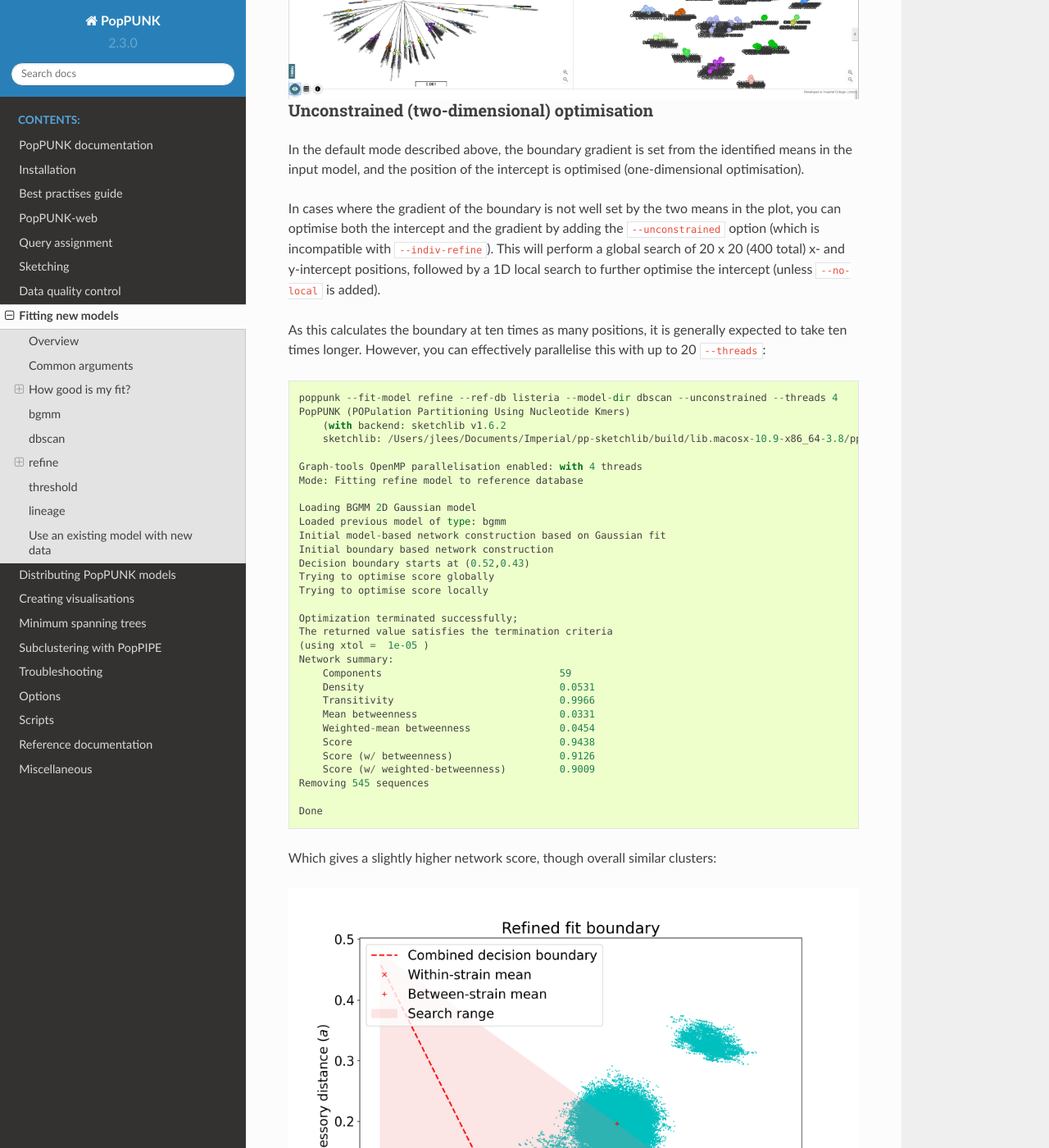
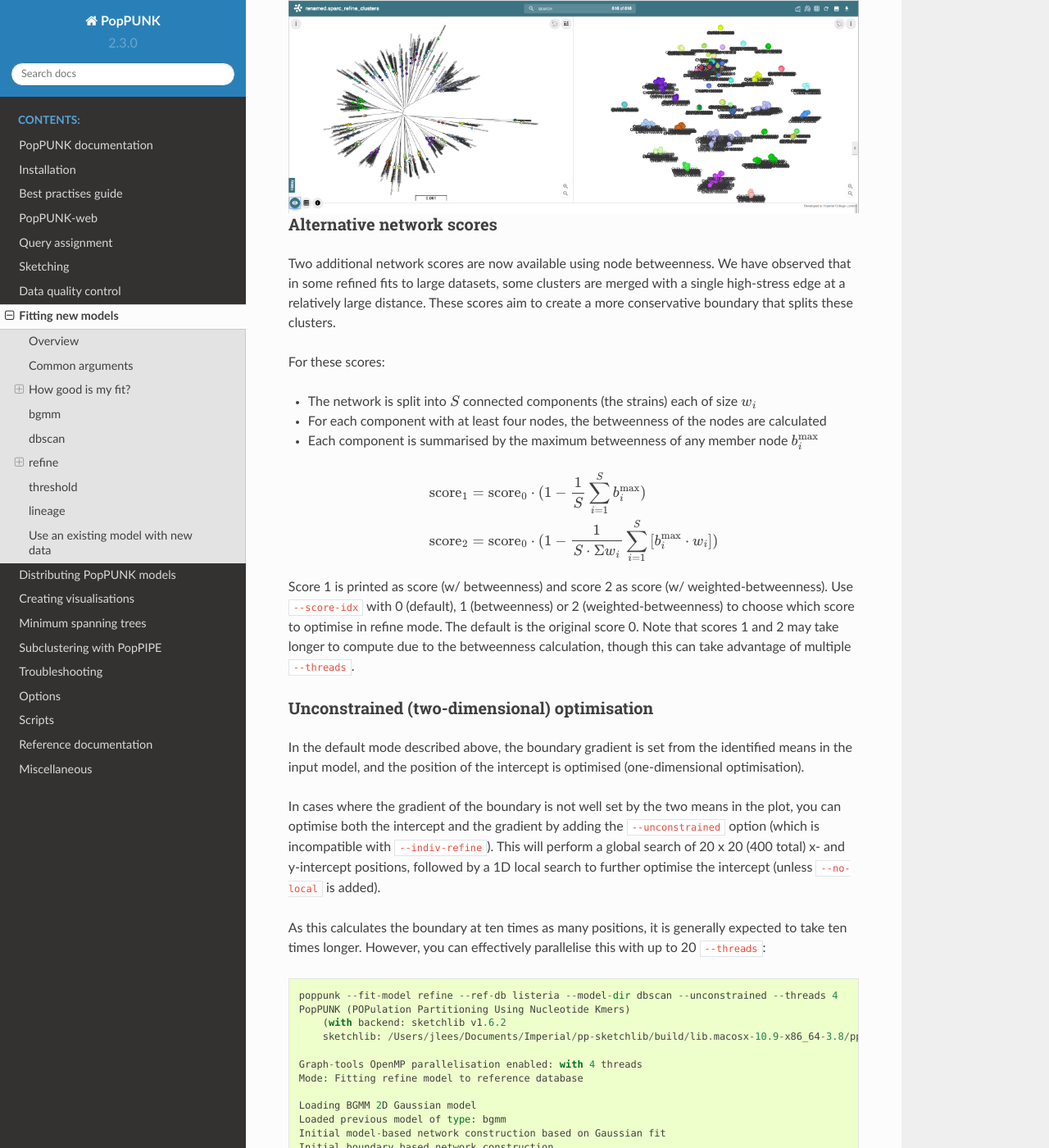
Before and after one commit to bacpop/PopPUNK, a Sphinx documentation site: the page built from docs/model_fitting.rst, in a window 1280 px wide and 1400 px high, scrolled down 15410 px. Shown: the whole window at 82% size. Built offline with Sphinx 7.4.7 and the Read the Docs theme 2.0.0, drawn with Linux system fonts in a browser that asks for light colours; some of the changed text lies outside the part shown.

Commit message:
add new scores to docs

```diff
--- a/docs/model_fitting.rst
+++ b/docs/model_fitting.rst
@@ -99,10 +99,14 @@ Interpreting the network summary
 All fits will output a network summary which looks similar to this::
 
     Network summary:
-        Components	31
-        Density	0.0897
-        Transitivity	1.0000
-        Score	0.9103
+        Components				59
+        Density					0.0531
+        Transitivity				0.9966
+        Mean betweenness			0.0331
+        Weighted-mean betweenness		0.0454
+        Score					0.9438
+        Score (w/ betweenness)			0.9126
+        Score (w/ weighted-betweenness)		0.9009
 
 - Components are the number of strains (clusters) found using this model.
 - Density is the proportion of distances assigned as 'within-strain'. Generally
@@ -113,6 +117,8 @@ All fits will output a network summary which looks similar to this::
 - Score synthesises the above as :math:`(1 - \mathrm{density}) * \mathrm{transitivity}`,
   which gives a single number between 0 (bad) and 1 (good) which in many cases is
   at a maximum when it accurately describes strains in the data.
+- Two further scores for larger networks. See :ref:`alt-scores` for more information
+  on these.
 
 .. _bgmm:
 
@@ -490,6 +496,31 @@ Which, looking at the `microreact output <https://microreact.org/project/SJxxLMc
    :alt:  The refined fit, in microreact
    :align: center
 
+.. _alt-scores:
+
+Alternative network scores
+^^^^^^^^^^^^^^^^^^^^^^^^^^
+Two additional network scores are now available using node betweenness. We have observed
+that in some refined fits to large datasets, some clusters are merged with a single high-stress
+edge at a relatively large distance. These scores aim to create a more conservative boundary that splits
+these clusters.
+
+For these scores:
+
+- The network is split into :math:`S` connected components (the strains) each of size :math:`w_i`
+- For each component with at least four nodes, the betweenness of the nodes are calculated
+- Each component is summarised by the maximum betweenness of any member node :math:`b^{\mathrm{max}}_i`
+
+.. math::
+
+    \mathrm{score}_1 &= \mathrm{score}_0 \cdot (1 - \frac{1}{S} \sum_{i = 1}^S  b^{\mathrm{max}}_i) \\
+    \mathrm{score}_2 &= \mathrm{score}_0 \cdot (1 - \frac{1}{S \cdot \Sigma w_i} \sum_{i = 1}^S  \left[ b^{\mathrm{max}}_i \cdot w_i \right])
+
+Score 1 is printed as score (w/ betweenness) and score 2 as score (w/ weighted-betweenness). Use ``--score-idx``
+with 0 (default), 1 (betweenness) or 2 (weighted-betweenness) to choose which score to optimise in refine
+mode. The default is the original score 0. Note that scores 1 and 2 may take longer to compute due to
+the betweenness calculation, though this can take advantage of multiple ``--threads``.
+
 Unconstrained (two-dimensional) optimisation
 ^^^^^^^^^^^^^^^^^^^^^^^^^^^^^^^^^^^^^^^^^^^^
 In the default mode described above, the boundary gradient is set from the identified
@@ -541,6 +572,20 @@ Which gives a slightly higher network score, though overall similar clusters:
 .. image:: images/unconstrained_refine.png
    :alt:  Refining fit with --unconstrained
    :align: center
+
+This is because the gradient from the 1D optimisation was well set. Unconstrained optimisation
+can be useful with clusters which aren't parallel to the line that connects them. This is an
+example in *E.*\ |nbsp| \ *coli*:
+
+.. list-table::
+
+    * - .. figure:: images/ecoli_refine_constrained.png
+
+           1D refine fit between DBSCAN cluster centroids
+
+      - .. figure:: images/ecoli_refine_unconstrained.png
+
+           Unconstrained 2D fit over a greater range
 
 The search range will always be defined by a trapezium in light red -- bounded by
 the two axes, and two lines passing through the means which are normal to the line
```
Also changed, not shown: docs/images/ecoli_refine_constrained.png (added), docs/images/ecoli_refine_unconstrained.png (added).
